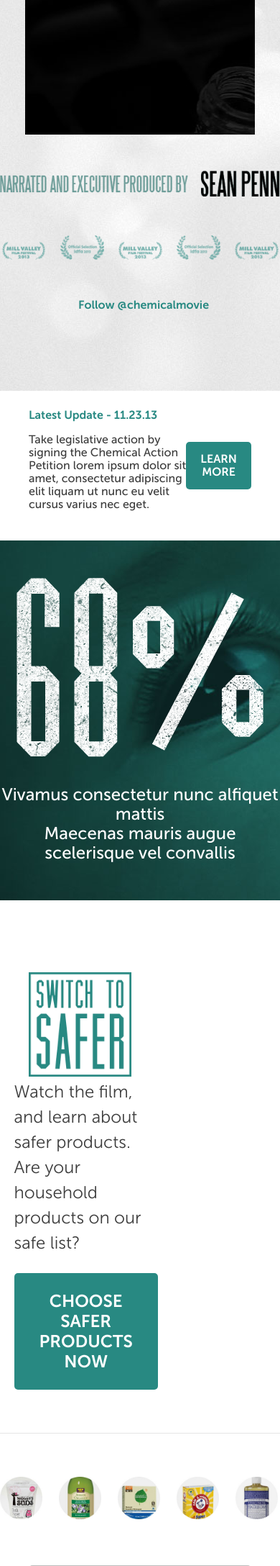
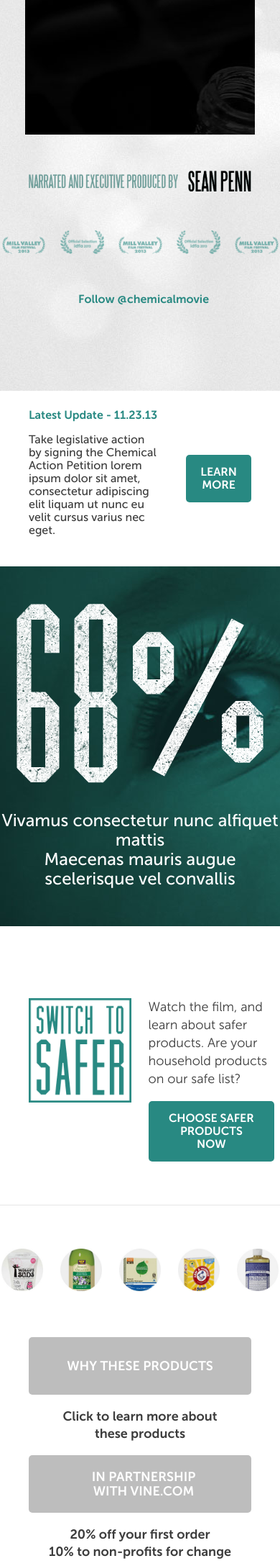
Before and after one commit to heaversm/humanexperiment, a PHP site: page / in a window 390 px wide. Shown: the part 426-2602 px from the top of the page at 72% size. Run offline with PHP 8.4, Linux system fonts and the light colour scheme; some libraries are stand-ins or nearby versions.

Commit message:
index responsive to 480 (rough)

```diff
--- a/styles/breakpoints.css
+++ b/styles/breakpoints.css
@@ -376,6 +376,11 @@ body {
 }
 #credit-sean-penn {
   margin-top: 50px;
+  padding-left: 40px;
+  padding-right: 40px;
+  box-sizing: border-box;
+  -moz-box-sizing: border-box;
+  -webkit-box-sizing: border-box;
 }
 .laurels-container {
   margin-left: -35px;
@@ -477,6 +482,7 @@ body {
   border-top: 1px solid #e5e5e5;
   margin-top: 60px;
   padding-top: 60px;
+  text-align: center;
 }
 #switch-products .product {
   margin-left: 48px;
@@ -1142,6 +1148,9 @@ body {
   margin-left: 4%;
   display: inline-block;
 }
+#awards-images .awards-image img {
+  max-width: 100%;
+}
 #press-blog {
   padding: 40px;
   box-sizing: border-box;
@@ -1317,3 +1326,30 @@ body {
     margin-left: 0px;
   }
 }
+@media only screen and (max-width: 767px) {
+  #cta-text-container {
+    width: 45%;
+    font-size: 1.125em;
+    line-height: 25px;
+  }
+  #switch-btn {
+    font-size: 16px;
+    padding: 15px 25px;
+  }
+  .footer-logo {
+    display: none;
+  }
+  #email-text-container {
+    float: none;
+  }
+  #email-legal .fl,
+  #email-legal .fr {
+    width: auto;
+    float: none;
+    text-align: left;
+    margin-bottom: 20px;
+  }
+  #update-button {
+    margin-left: 40px;
+  }
+}
--- a/styles/breakpoints.less
+++ b/styles/breakpoints.less
@@ -99,3 +99,38 @@
     }
 
 }
+
+@media only screen and (max-width : 767px) {
+    #cta-text-container {
+        width: 45%;
+        .em(18);
+        line-height: 25px;
+    }
+
+    #switch-btn {
+        font-size: 16px;
+        padding: 15px 25px;
+    }
+
+    .footer-logo {
+        display: none;
+    }
+
+    #email-text-container {
+        float: none;
+    }
+
+    #email-legal {
+        .fl, .fr {
+            width: auto;
+            float: none;
+            text-align: left;
+            margin-bottom: 20px;
+        }
+    }
+
+    #update-button {
+        margin-left: 40px;
+    }
+
+}
--- a/styles/main.less
+++ b/styles/main.less
@@ -105,6 +105,9 @@ body {
 
 #credit-sean-penn {
     margin-top: 50px;
+    padding-left: 40px;
+    padding-right: 40px;
+    .bb;
 }
 
 .laurels-container {
@@ -215,6 +218,7 @@ body {
     border-top: 1px solid @gray2;
     margin-top: 60px;
     padding-top: 60px;
+    text-align: center;
 
     .product {
         margin-left: 48px;
@@ -940,6 +944,11 @@ body {
         width: @perc;
         margin-left: 4%;
         .ib;
+
+        img {
+            max-width: 100%;
+        }
+
     }
 
 }
```
Also changed, not shown: codekit-config.json (+84 -84 lines).
